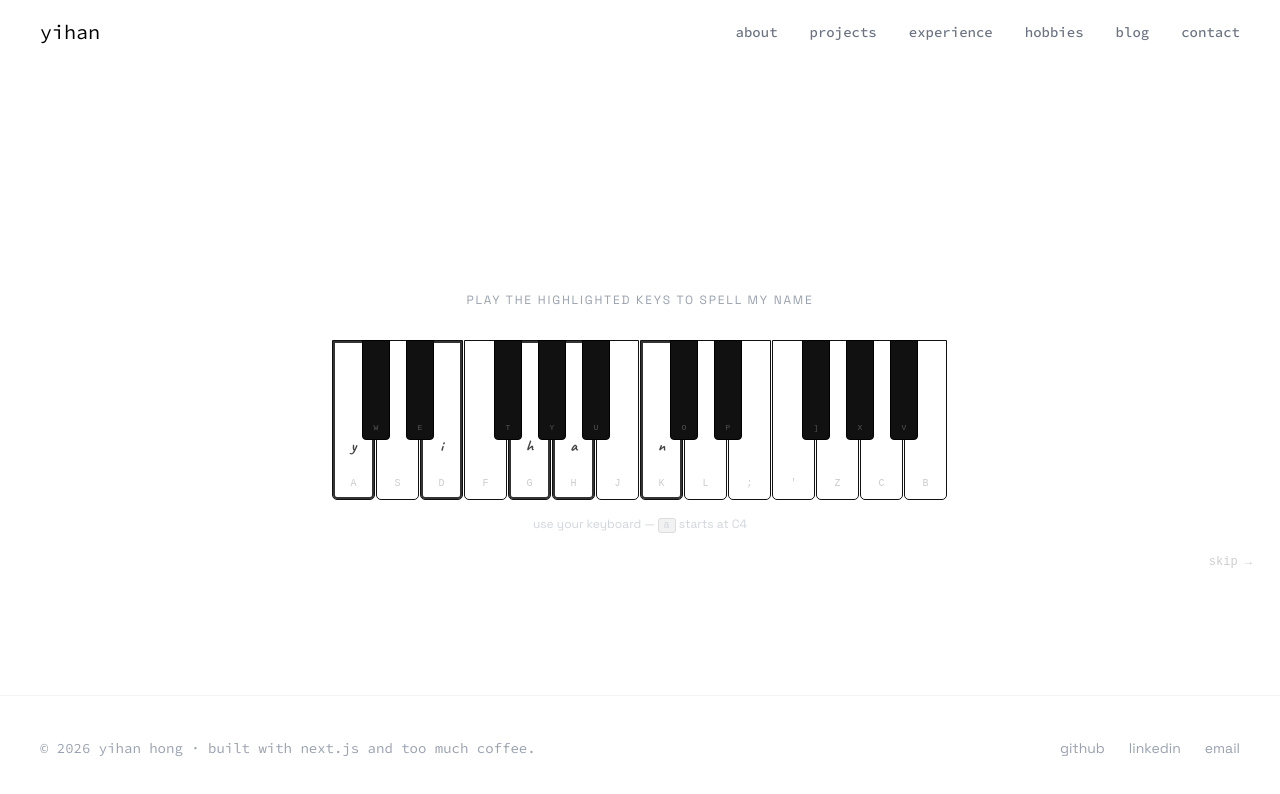
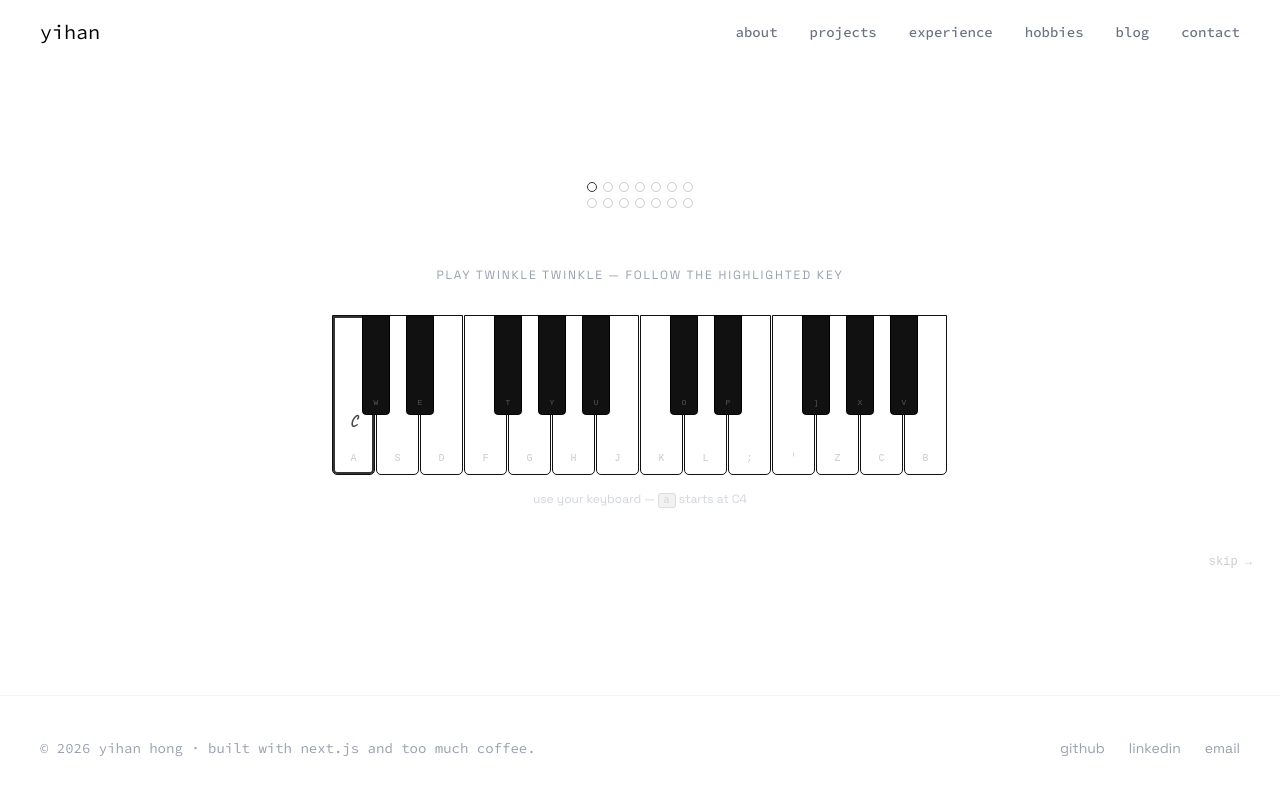
Before and after one commit to yih0nk/yihan.dev, a Next.js app: page / in a window 1280 px wide. Shown: the top 794 px of the page. Built offline with nearby package versions, Linux system fonts and the light colour scheme.

Commit message:
landing piano melody change + smoother transition

```diff
--- a/src/components/interactive/PianoHero.tsx
+++ b/src/components/interactive/PianoHero.tsx
@@ -28,8 +28,7 @@ interface KeyDef {
   note: string
   type: 'white' | 'black'
   keyboardKey: string
-  whiteIndex: number   // sequential position among white keys (0-based)
-  yihanIndex?: number  // 0–4 if this key is part of the YIHAN sequence
+  whiteIndex: number
 }
 
 interface ToneSynth {
@@ -39,27 +38,31 @@ interface ToneSynth {
 
 // ─── Piano data ───────────────────────────────────────────────────────────────
 
-// The 5 notes that spell YIHAN, chosen to form a pleasant ascending melody
-const YIHAN_NOTES = ['C4', 'E4', 'G4', 'A4', 'C5'] as const
+const MELODY = [
+  'C4','C4','G4','G4','A4','A4','G4',
+  'F4','F4','E4','E4','D4','D4','C4',
+] as const
+const MELODY_LENGTH = MELODY.length
+
 const YIHAN_LETTERS = ['y', 'i', 'h', 'a', 'n'] as const
 
 // Full 2-octave keyboard: C4–B5
 const ALL_KEYS: KeyDef[] = [
   // ── Octave 4 ──
-  { note: 'C4',  type: 'white', keyboardKey: 'a', whiteIndex: 0,  yihanIndex: 0 },
+  { note: 'C4',  type: 'white', keyboardKey: 'a', whiteIndex: 0 },
   { note: 'C#4', type: 'black', keyboardKey: 'w', whiteIndex: 0 },
   { note: 'D4',  type: 'white', keyboardKey: 's', whiteIndex: 1 },
   { note: 'D#4', type: 'black', keyboardKey: 'e', whiteIndex: 1 },
-  { note: 'E4',  type: 'white', keyboardKey: 'd', whiteIndex: 2,  yihanIndex: 1 },
+  { note: 'E4',  type: 'white', keyboardKey: 'd', whiteIndex: 2 },
   { note: 'F4',  type: 'white', keyboardKey: 'f', whiteIndex: 3 },
   { note: 'F#4', type: 'black', keyboardKey: 't', whiteIndex: 3 },
-  { note: 'G4',  type: 'white', keyboardKey: 'g', whiteIndex: 4,  yihanIndex: 2 },
+  { note: 'G4',  type: 'white', keyboardKey: 'g', whiteIndex: 4 },
   { note: 'G#4', type: 'black', keyboardKey: 'y', whiteIndex: 4 },
-  { note: 'A4',  type: 'white', keyboardKey: 'h', whiteIndex: 5,  yihanIndex: 3 },
+  { note: 'A4',  type: 'white', keyboardKey: 'h', whiteIndex: 5 },
   { note: 'A#4', type: 'black', keyboardKey: 'u', whiteIndex: 5 },
   { note: 'B4',  type: 'white', keyboardKey: 'j', whiteIndex: 6 },
   // ── Octave 5 ──
-  { note: 'C5',  type: 'white', keyboardKey: 'k', whiteIndex: 7,  yihanIndex: 4 },
+  { note: 'C5',  type: 'white', keyboardKey: 'k', whiteIndex: 7 },
   { note: 'C#5', type: 'black', keyboardKey: 'o', whiteIndex: 7 },
   { note: 'D5',  type: 'white', keyboardKey: 'l', whiteIndex: 8 },
   { note: 'D#5', type: 'black', keyboardKey: 'p', whiteIndex: 8 },
@@ -114,7 +117,7 @@ export default function PianoHero() {
   const audioReady      = useRef(false)
   const isMobile        = useIsMobile()
 
-  // On mobile show C4–C5 (8 white keys) so all YIHAN notes fit
+  // On mobile show C4–C5 (8 white keys) so all melody notes fit
   const visibleKeys = isMobile
     ? ALL_KEYS.filter(k => k.whiteIndex <= 7)
     : ALL_KEYS
@@ -160,15 +163,15 @@ export default function PianoHero() {
     playNote(note)
 
     setRevealedCount(prev => {
-      if (prev >= YIHAN_NOTES.length) return prev
-      if (note === YIHAN_NOTES[prev]) {
+      if (prev >= MELODY_LENGTH) return prev
+      if (note === MELODY[prev]) {
         const next = prev + 1
-        if (next === YIHAN_NOTES.length) {
+        if (next === MELODY_LENGTH) {
           setTimeout(() => setCompleted(true), 700)
         }
         return next
       }
-      return prev // wrong note — no penalty, just don't advance
+      return prev
     })
   }, [playNote])
 
@@ -212,9 +215,11 @@ export default function PianoHero() {
 
   // ── Skip ─────────────────────────────────────────────────────────────────
 
+  const nextTargetNote = revealedCount < MELODY_LENGTH ? MELODY[revealedCount] : null
+
   const skip = useCallback(() => {
     initAudio()
-    setRevealedCount(YIHAN_NOTES.length)
+    setRevealedCount(MELODY_LENGTH)
     setCompleted(true)
   }, [initAudio])
 
@@ -225,116 +230,99 @@ export default function PianoHero() {
       className="relative flex flex-col items-center justify-center flex-1 py-16 px-4 select-none"
       style={{ fontFamily: "'Space Grotesk', system-ui, sans-serif" }}
     >
-      {/* ── YIHAN name display ─────────────────────────────────────────── */}
-      <div className="flex items-end justify-center mb-8" style={{ height: 130, gap: 4 }}>
-        {YIHAN_LETTERS.map((letter, i) => (
-          <div
-            key={letter}
-            style={{ position: 'relative', width: 'clamp(44px, 9vw, 88px)' }}
+      <AnimatePresence mode="wait">
+        {!completed ? (
+          <motion.div
+            key="playing"
+            exit={{ opacity: 0 }}
+            transition={{ duration: 0.5, ease: 'easeOut' }}
+            className="flex flex-col items-center"
           >
-            {/* Reserve space with invisible ghost letter */}
-            <span
-              aria-hidden
+            {/* ── Melody progress dots ───────────────────────────────────── */}
+            <div className="flex flex-col items-center mb-8" style={{ minHeight: 80, justifyContent: 'center' }}>
+              <div className="flex items-center justify-center" style={{ gap: 6, marginBottom: 6 }}>
+                {MELODY.slice(0, 7).map((_, i) => {
+                  const filled = i < revealedCount
+                  const current = i === revealedCount
+                  return (
+                    <motion.div
+                      key={`dot-${i}-${filled}`}
+                      initial={filled ? { scale: 0.3, opacity: 0 } : false}
+                      animate={
+                        filled
+                          ? { scale: 1, opacity: 1 }
+                          : current
+                          ? { scale: [1, 1.25, 1] }
+                          : { scale: 1 }
+                      }
+                      transition={
+                        filled
+                          ? { type: 'spring', stiffness: 400, damping: 15 }
+                          : current
+                          ? { duration: 1.2, repeat: Infinity, ease: 'easeInOut' }
+                          : {}
+                      }
                       style={{
-                fontFamily: "var(--font-mono)",
-                fontSize: 'clamp(56px, 9vw, 108px)',
-                fontWeight: 700,
-                color: 'transparent',
-                display: 'block',
-                lineHeight: 1,
-                textAlign: 'center',
+                        width: 10,
+                        height: 10,
+                        borderRadius: '50%',
+                        border: filled ? 'none' : `1.5px solid ${current ? '#333' : '#ccc'}`,
+                        background: filled ? '#333' : 'transparent',
                       }}
-            >
-              {letter}
-            </span>
-
-            {/* Revealed letter animates in */}
-            <AnimatePresence>
-              {i < revealedCount && (
-                <motion.span
-                  initial={{ opacity: 0, scale: 0.3, y: 24 }}
-                  animate={{ opacity: 1, scale: 1, y: 0 }}
-                  transition={{ type: 'spring', stiffness: 300, damping: 16 }}
+                    />
+                  )
+                })}
+              </div>
+              <div className="flex items-center justify-center" style={{ gap: 6 }}>
+                {MELODY.slice(7, 14).map((_, i) => {
+                  const idx = i + 7
+                  const filled = idx < revealedCount
+                  const current = idx === revealedCount
+                  return (
+                    <motion.div
+                      key={`dot-${idx}-${filled}`}
+                      initial={filled ? { scale: 0.3, opacity: 0 } : false}
+                      animate={
+                        filled
+                          ? { scale: 1, opacity: 1 }
+                          : current
+                          ? { scale: [1, 1.25, 1] }
+                          : { scale: 1 }
+                      }
+                      transition={
+                        filled
+                          ? { type: 'spring', stiffness: 400, damping: 15 }
+                          : current
+                          ? { duration: 1.2, repeat: Infinity, ease: 'easeInOut' }
+                          : {}
+                      }
                       style={{
-                    fontFamily: "var(--font-mono)",
-                    fontSize: 'clamp(56px, 9vw, 108px)',
-                    fontWeight: 700,
-                    color: '#000',
-                    position: 'absolute',
-                    inset: 0,
-                    display: 'flex',
-                    alignItems: 'center',
-                    justifyContent: 'center',
-                    lineHeight: 1,
+                        width: 10,
+                        height: 10,
+                        borderRadius: '50%',
+                        border: filled ? 'none' : `1.5px solid ${current ? '#333' : '#ccc'}`,
+                        background: filled ? '#333' : 'transparent',
                       }}
-                >
-                  {letter}
-                </motion.span>
-              )}
-            </AnimatePresence>
+                    />
+                  )
+                })}
               </div>
-        ))}
             </div>
 
-      {/* ── Subtitle + CTA after completion ───────────────────────────── */}
-      <AnimatePresence>
-        {completed && (
-          <motion.div
-            key="subtitle"
-            initial={{ opacity: 0, y: 14 }}
-            animate={{ opacity: 1, y: 0 }}
-            transition={{ duration: 0.55, delay: 0.25 }}
-            className="text-center mb-12"
-          >
-            <p
-              className="text-sm text-gray-500 mb-5"
-              style={{ letterSpacing: '0.18em' }}
-            >
-              developer. artist. musician.
-            </p>
-            <div className="flex gap-4 justify-center">
-              <a
-                href="/projects"
-                className="inline-block border-2 border-black px-6 py-2 text-sm text-black btn-grain hover:bg-black hover:text-white transition-all"
-                style={{ fontFamily: "'Space Grotesk', system-ui, sans-serif", letterSpacing: '0.05em' }}
-              >
-                see my work →
-              </a>
-              <a
-                href="/about"
-                className="inline-block border-2 border-black px-6 py-2 text-sm text-black btn-grain hover:bg-black hover:text-white transition-all"
-                style={{ fontFamily: "'Space Grotesk', system-ui, sans-serif", letterSpacing: '0.05em' }}
-              >
-                get to know me →
-              </a>
-            </div>
-          </motion.div>
-        )}
-      </AnimatePresence>
-
-      {/* ── Hint text before completion ────────────────────────────────── */}
-      {!completed && (
+            {/* ── Hint text ─────────────────────────────────────────────── */}
             <p
               className="text-xs text-gray-400 mb-8 uppercase"
               style={{ letterSpacing: '0.15em', minHeight: '1em' }}
             >
               {revealedCount === 0
-            ? 'play the highlighted keys to spell my name'
-            : revealedCount < YIHAN_NOTES.length
-            ? `${YIHAN_NOTES.length - revealedCount} more…`
+                ? 'play twinkle twinkle — follow the highlighted key'
+                : revealedCount < MELODY_LENGTH
+                ? `${MELODY_LENGTH - revealedCount} notes left…`
                 : '✓'}
             </p>
-      )}
 
-      {/* ── Piano keyboard ─────────────────────────────────────────────── */}
-      <AnimatePresence>
-        {!completed && (
-          <motion.div
-            key="keyboard"
-            exit={{ opacity: 0, scaleY: 0.75, y: 24 }}
-            transition={{ duration: 0.45, ease: 'easeInOut' }}
-            style={{ originY: 1 }}
-          >
+            {/* ── Piano keyboard ─────────────────────────────────────────── */}
+            <div>
             {/* Keys container */}
             <div
               style={{
@@ -346,10 +334,8 @@ export default function PianoHero() {
             >
               {/* White keys */}
               {whiteKeys.map((key, i) => {
-                const isActive  = activeNotes.has(key.note)
-                const isTarget  = key.yihanIndex !== undefined
-                const isRevealed = isTarget && key.yihanIndex! < revealedCount
-                const letter    = isTarget ? YIHAN_LETTERS[key.yihanIndex!] : undefined
+                const isActive = activeNotes.has(key.note)
+                const isNextTarget = key.note === nextTargetNote
 
                 return (
                   <div
@@ -375,26 +361,22 @@ export default function PianoHero() {
                       paddingBottom: 8,
                       transform: isActive ? 'translateY(2px)' : 'translateY(0)',
                       transition: 'background 0.04s, transform 0.04s',
-                      // Subtle inset ring on target keys that haven't been revealed
-                      boxShadow: isTarget && !isRevealed
+                      boxShadow: isNextTarget
                         ? 'inset 0 0 0 2px #333'
                         : 'none',
                     }}
                   >
-                    {/* YIHAN letter label */}
-                    {letter && (
+                    {isNextTarget && (
                       <span style={{
                         fontFamily: "'Caveat', cursive",
                         fontSize: 16,
                         fontWeight: 700,
-                        color: isRevealed ? '#ccc' : '#444',
+                        color: '#444',
                         marginBottom: 18,
-                        transition: 'color 0.3s',
                       }}>
-                        {letter}
+                        {key.note.replace(/\d/, '')}
                       </span>
                     )}
-                    {/* Keyboard shortcut hint */}
                     <span style={{
                       fontFamily: 'monospace',
                       fontSize: isMobile ? 9 : 10,
@@ -471,6 +453,65 @@ export default function PianoHero() {
                 starts at C4
               </p>
             )}
+            </div>
+          </motion.div>
+        ) : (
+          <motion.div
+            key="completed"
+            initial={{ opacity: 0 }}
+            animate={{ opacity: 1 }}
+            transition={{ duration: 0.6, ease: 'easeOut' }}
+            className="flex flex-col items-center"
+          >
+            {/* ── Name reveal ──────────────────────────────────────────── */}
+            <div
+              className="flex items-end justify-center mb-4"
+              style={{ height: 130, gap: 4 }}
+            >
+              {YIHAN_LETTERS.map((letter) => (
+                <span
+                  key={letter}
+                  style={{
+                    fontFamily: "var(--font-mono)",
+                    fontSize: 'clamp(56px, 9vw, 108px)',
+                    fontWeight: 700,
+                    color: '#000',
+                    lineHeight: 1,
+                    display: 'inline-block',
+                    width: 'clamp(44px, 9vw, 88px)',
+                    textAlign: 'center',
+                  }}
+                >
+                  {letter}
+                </span>
+              ))}
+            </div>
+
+            {/* ── Subtitle + CTA ───────────────────────────────────────── */}
+            <div className="text-center mb-12">
+              <p
+                className="text-sm text-gray-500 mb-5"
+                style={{ letterSpacing: '0.18em' }}
+              >
+                developer. artist. musician.
+              </p>
+              <div className="flex gap-4 justify-center">
+                <a
+                  href="/projects"
+                  className="inline-block border-2 border-black px-6 py-2 text-sm text-black btn-grain hover:bg-black hover:text-white transition-all"
+                  style={{ fontFamily: "'Space Grotesk', system-ui, sans-serif", letterSpacing: '0.05em' }}
+                >
+                  see my work →
+                </a>
+                <a
+                  href="/about"
+                  className="inline-block border-2 border-black px-6 py-2 text-sm text-black btn-grain hover:bg-black hover:text-white transition-all"
+                  style={{ fontFamily: "'Space Grotesk', system-ui, sans-serif", letterSpacing: '0.05em' }}
+                >
+                  get to know me →
+                </a>
+              </div>
+            </div>
           </motion.div>
         )}
       </AnimatePresence>
```
Also changed, not shown: 1 other file (tests, documents, lock files or other folders). Lines whose indentation alone changed are shown as unchanged.
